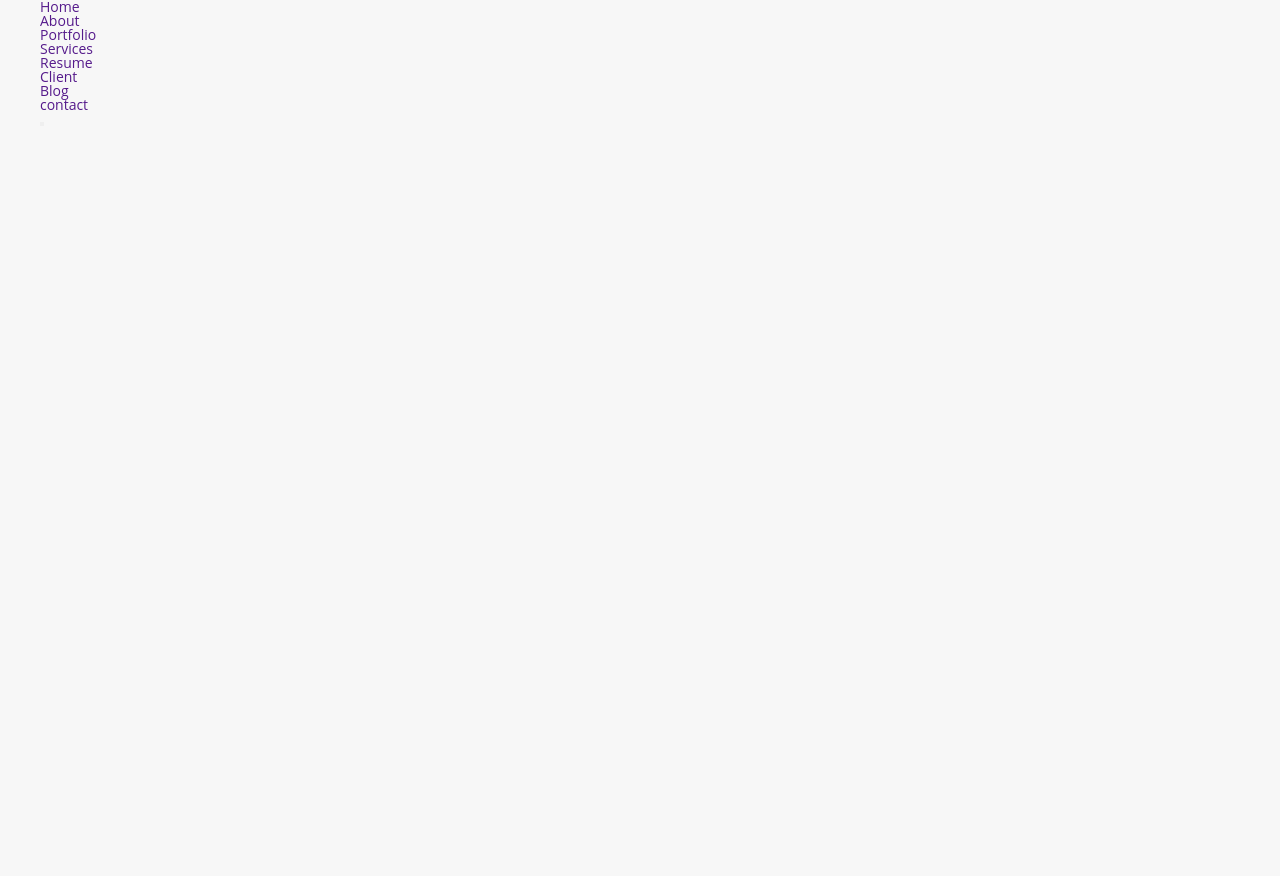
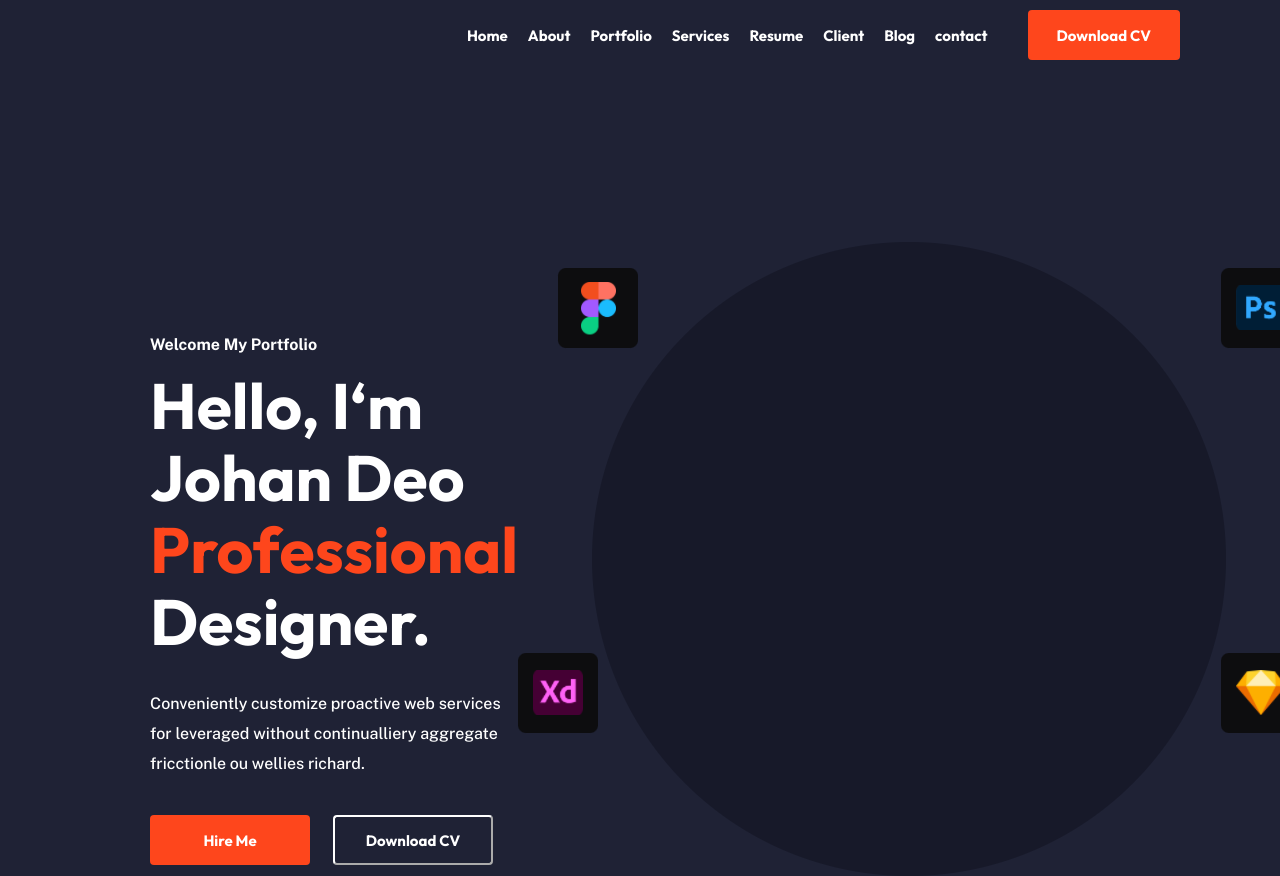
Before and after one commit to mtarasio/CV-resume-, a plain HTML site: page index.html in a window 1280 px wide. Before the commit the page ends 800 px from the top, so only its background shows below. Drawn offline with nearby package versions, Linux system fonts and the light colour scheme.

Commit message:
third commit

```diff
--- a/index.html
+++ b/index.html
@@ -3,7 +3,9 @@
 <head>
    <meta charset="UTF-8">
    <meta name="viewport" content="width=device-width, initial-scale=1.0">
-   <link rel="stylesheet" href="/styles/styles.css">
+   <link href="https://fonts.googleapis.com/css2?family=Outfit&family=Public+Sans:ital,wght@0,100..900;1,100..900&display=swap" rel="stylesheet">
+   <link href="https://fonts.googleapis.com/css2?family=Outfit:wght@100..900&family=Public+Sans:ital,wght@0,100..900;1,100..900&display=swap" rel="stylesheet">
+   <link rel="stylesheet" href="./styles/styles.css">
    <title>CV Resume</title>
 </head>
 <body>
@@ -56,12 +58,41 @@
                </ul>
             </nav>
             <button class="header__button">
-
+               Download CV
             </button>
          </div>
       </header>
       <main class="paige">
+         <section class="paige__main main-block">
+            <div class="main-block__container">
+               <div class="main-block__body body-main-block">
+                  <div class="body-main-block__content contact-main-body">
+                     <h5 class="contact-main-body__capture1">Welcome My Portfolio</h5>
+                     <h1 class="contact-main-body__capture2">Hello, I‘m Johan Deo <span>Professional</span> Designer.</h1>
+                     <p class="contact-main-body__text">
+                        Conveniently customize proactive web services for leveraged without
+                        continualliery aggregate fricctionle ou wellies richard.
+                     </p>
+                     <div class="contact-main-body__buttons buttons-main-body">
+                        <button class="buttons-main-body__button1">Hire Me</button>
+                        <button class="buttons-main-body__button2">Download CV</button>
+                  </div>
+                     </div>
 
+                  <div class="body-main-block__picture">
+                     <img src="./img/main elipse.png" width="783" style="width: 783px;" alt="">
+                  </div>
+                  <div class="body-main-block__elipse"></div>
+                  <div class="body-main-block__socials socials-main-block">
+                     <ul class="socials-main-block__items">
+                        <li><a href=""></a></li>
+                        <li><a href=""></a></li>
+                        <li><a href=""></a></li>
+                     </ul>
+                  </div>
+               </div>
+            </div>
+         </section>
       </main>
       <footer class="footer">
 
--- a/styles/styles.css
+++ b/styles/styles.css
@@ -2,7 +2,7 @@
    box-sizing: border-box;
    padding: 0;
    margin: 0;
-   transition: .5s ease-in-out;
+   transition: .2s ease-in-out;
    }
    ul {
    list-style: none;
@@ -14,18 +14,6 @@
    img {
    display: block;
    width: 100%;
-   }
-   h1, h2, h3, h4, h5, h6 {
-   font-family: 'Playfair Display';
-   font-weight: normal;
-   letter-spacing: 1px;
-   }
-   body {
-   font-family: 'Open Sans', arial, sans-serif;
-   font-size: 14px;
-   line-height: 1;
-   color: #373737;
-   background: #f7f7f7;
    }
    .wrapper{
       min-height: 100%;
@@ -43,13 +31,13 @@
    clear: both;
    }
    [class*="__container"]{
-      max-width: 1200px;
+      max-width: 1900px;
       margin: 0 auto;
 
    }
-   @media (max-width: 1230px){
+   @media (max-width: 1930px){
       [class*="__container"] {
-         max-width: 970px;
+         max-width: 1600px;
       }
    }
    @media (max-width: 991px){
@@ -63,3 +51,167 @@
          padding: 0px 15px;
       }
    }
+   .header {
+      background-color: #1F2235;
+      position: absolute;
+      top: 0;
+      left: 0;
+      width: 100%;
+      z-index: 1;
+   }
+   .header__container {
+     display: flex;
+     min-height: 50px;
+     align-items: center;
+     padding: 10px 0px;
+     justify-content: end;
+     gap: 10px;
+     padding-right: 100px;
+    }
+    @media(max-width:768px){
+      .header__container{
+         min-height: 0;
+         flex-direction: column;
+      }
+    }
+   .header__menu { }
+   .menu { }
+   .menu__list {
+      display: flex;
+      flex-wrap: wrap;
+      column-gap: 20px;
+      row-gap: 5px;
+    }
+    @media (max-width: 768px) {
+      .menu__list{
+         justify-content: center;
+      }
+    }
+
+   .menu__link {
+      font-family: Outfit, sans serif;
+      font-weight: 700;
+      font-size: 15px;
+      text-align: center;
+      font-style: normal;
+      color: #FFFFFF;
+    }
+    .menu__link:hover{
+      color: #FE461C ;
+    }
+   .header__button {
+      font-family: Outfit, sans serif;
+      font-weight: 700;
+      font-size: 15px;
+      text-align: center;
+      font-style: normal;
+      color: #FFFFFF;
+      background-color: #FE461C;
+      /* width: 152px; */
+      height: 50px;
+      padding-left: 29px;
+      padding-right: 29px;
+      border-radius: 4px;
+      border: none;
+      margin-left: 30px;
+    }
+
+    /* -------------------------------------- */
+
+    .paige {
+      position: relative;
+
+     }
+    .paige__main {
+
+     }
+    .main-block {
+      background-color: #1F2235;
+      width: 100%; }
+    .main-block__container {
+      display: flex;
+      width: 100%;
+     }
+    .main-block__body {
+      display: flex;
+     }
+    .body-main-block { }
+    .body-main-block__content {
+      display: flex;
+      flex-direction: column;
+      max-width: 670px;
+      margin-left: 150px;
+      margin-top: 335px;
+     }
+    .contact-main-body { }
+    .contact-main-body__capture1 {
+      font-family: Public Sans;
+      font-weight: 900px;
+      font-size: 16px;
+      color: #FFFFFF;
+     }
+    .contact-main-body__capture2 {
+      font-family: Outfit, sans serif;
+      font-weight: 600px;
+      font-size: 64px;
+      color: #FFFFFF;
+      line-height: 72px;
+      margin-top: 16px;
+      max-width: 670px;
+     }
+     span {
+      color: #FE461C;
+     }
+    .contact-main-body__text {
+      max-width: 521px;
+      font-family: Public Sans;
+      font-weight: 500;
+      font-size: 16px;
+      color: #FFFFFF;
+      line-height: 30px;
+      margin-top: 31px;
+     }
+    .contact-main-body__buttons{
+      display: flex;
+      flex-direction: row;
+      gap: 23px;
+      margin-top: 36px;
+    }
+    .buttons-main-body__button1 {
+      font-family: Outfit, sans serif;
+      font-weight: 700;
+      font-size: 15px;
+      text-align: center;
+      font-style: normal;
+      color: #FFFFFF;
+      background-color: #FE461C;
+      width: 160px;
+      height: 50px;
+      padding-left: 29px;
+      padding-right: 29px;
+      border-radius: 4px;
+      border: none;
+     }
+    .buttons-main-body__button2 {
+      font-family: Outfit, sans serif;
+      font-weight: 700;
+      font-size: 15px;
+      text-align: center;
+      font-style: normal;
+      color: #FFFFFF;
+      background-color: #1F2235;
+      width: 160px;
+      height: 50px;
+      padding-left: 29px;
+      padding-right: 29px;
+      border-radius: 4px;
+      border-color: #FFFFFF;
+     }
+    .body-main-block__picture {
+      margin-top: 242px;
+      z-index: 1;
+     }
+    .body-main-block__elipse { }
+    .body-main-block__socials { }
+    .socials-main-block { }
+    .socials-main-block__items { }
```
Also changed, not shown: img/main elipse.png (added).
